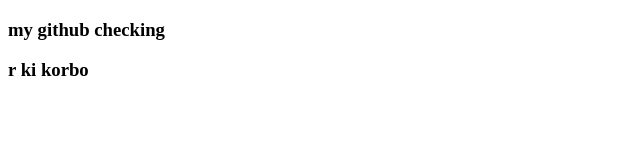
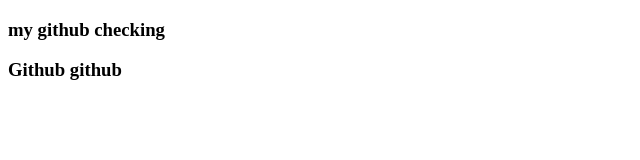
Before and after one commit to zereentabassum/my-first-repo, a plain HTML site: page index.html in a window 1280 px wide. Shown: the full height of the page, 0-640 px from the left. Drawn offline with Linux system fonts and the light colour scheme.

Commit message:
text change

```diff
--- a/index.html
+++ b/index.html
@@ -7,7 +7,7 @@
     <title>My first github repo</title>
 </head>
 <h3>my github checking</h3>
-<h3>r ki korbo</h3>
+<h3>Github github</h3>
 <body>
 
 </body>
```
